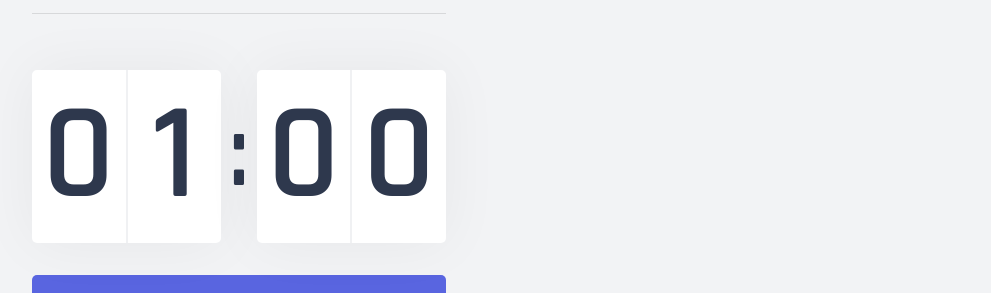
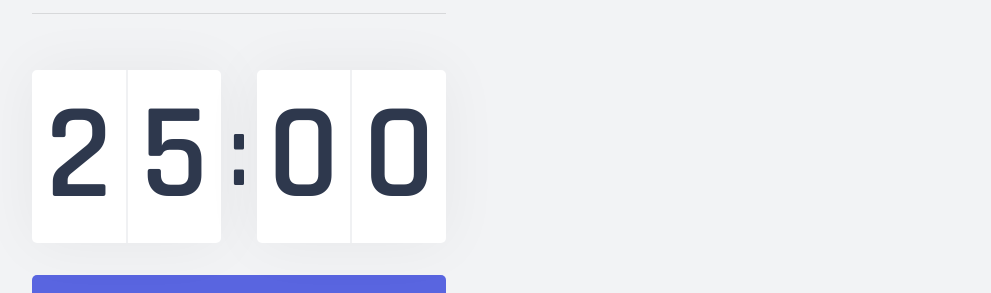
Before and after one commit to Lipekline/moveit-next, a Next.js app: page / in a window 1280 px wide. Shown: the part 321-614 px from the top of the page, without its empty margins (144-1135 px from the left). Built offline with nearby package versions, Linux system fonts and the light colour scheme.

Commit message:
countdown

```diff
--- a/src/components/Countdown.tsx
+++ b/src/components/Countdown.tsx
@@ -3,7 +3,7 @@ import styles from '../styles/components/Countdown.module.css'
 
 export function Countdown(){
 
-    const [time, setTime] = useState(1 * 60);
+    const [time, setTime] = useState(25 * 60);
     const [active, setActive] = useState(false);
 
     const minutes = Math.floor(time / 60);
```
